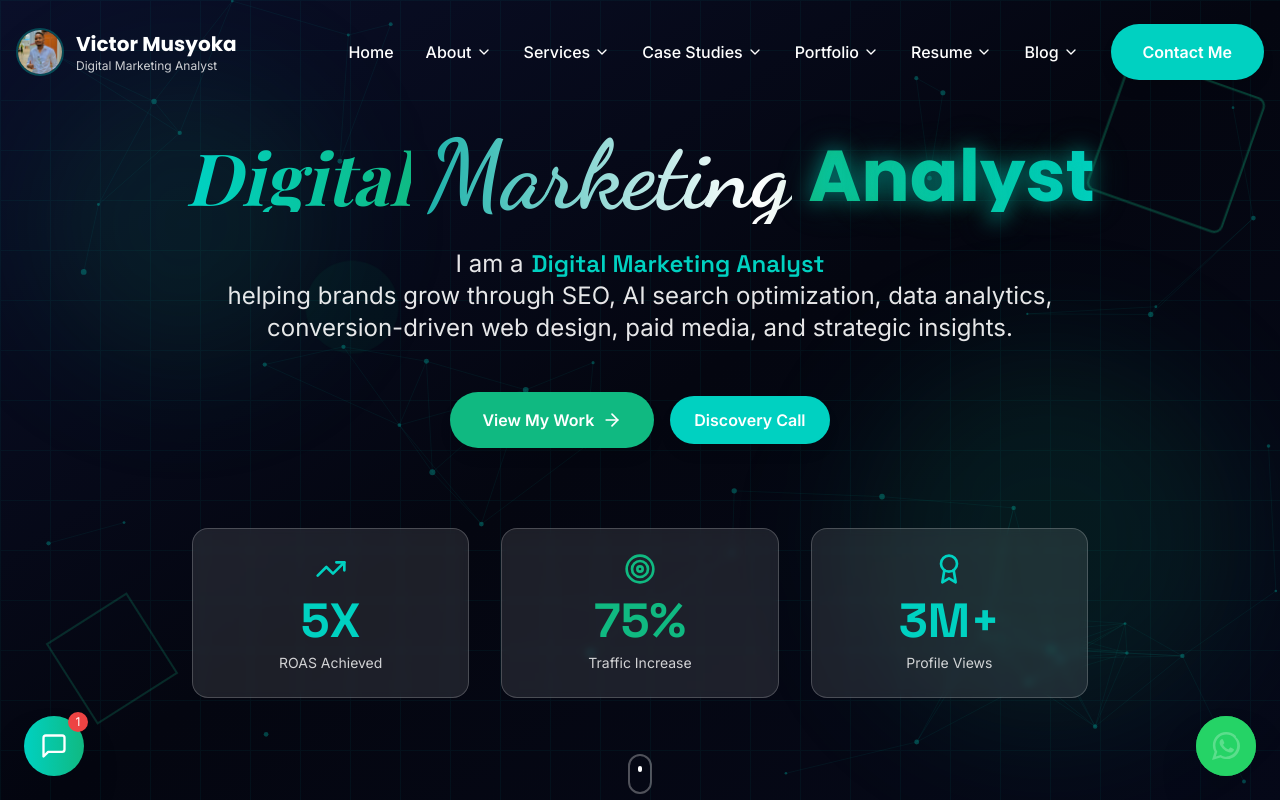
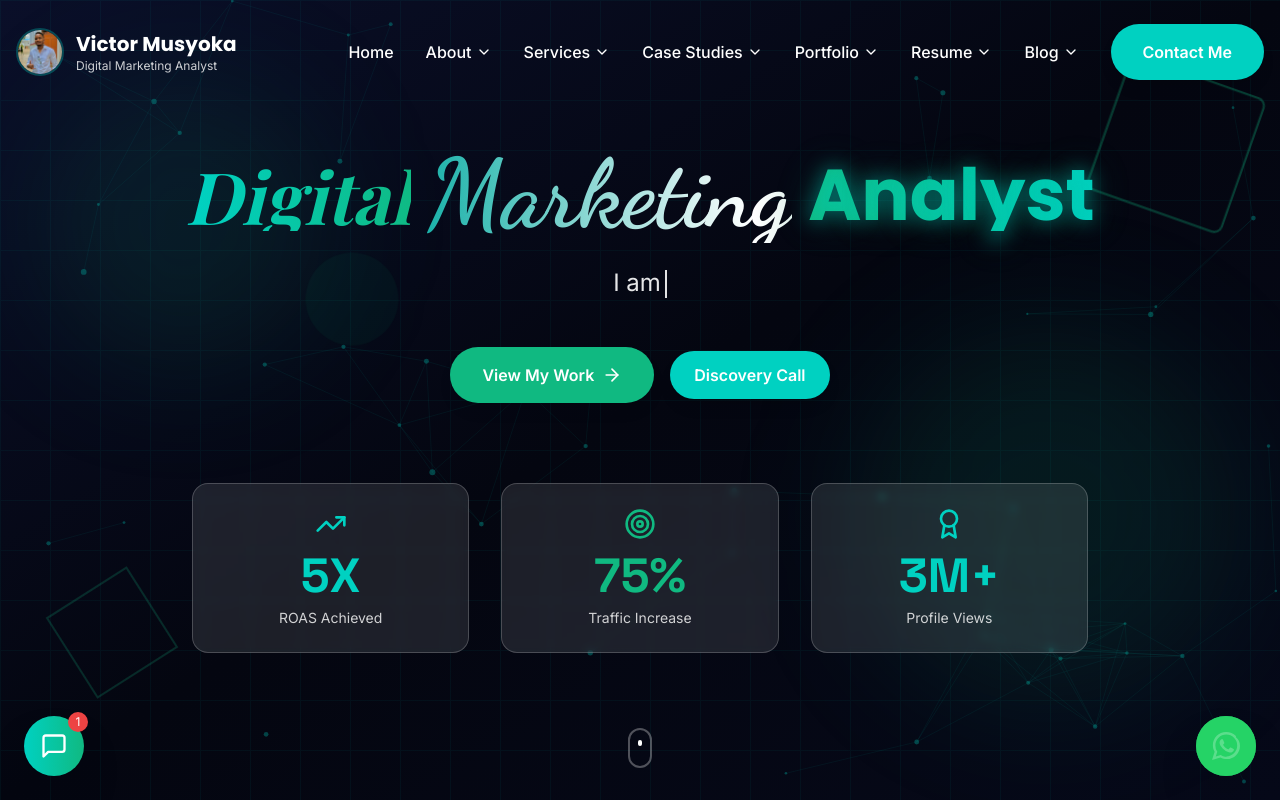
Before and after one commit to eighttwentyeightcodes/victormusyokaportfolio, a Next.js app: page / in a window 1280 px wide. Shown: the top 800 px of the page. Built offline with nearby package versions, Linux system fonts and the light colour scheme; a web font is replaced by a local one.

Commit message:
Add TypingEffect component and integrate into Hero
Introduced a new TypingEffect component to animate text display. Updated the Hero component to use TypingEffect for the main description, replacing the previous role rotation logic for a smoother and more engaging user experience.

```diff
--- a/components/Hero.tsx
+++ b/components/Hero.tsx
@@ -5,6 +5,7 @@ import { ArrowRight, TrendingUp, Target, Award } from 'lucide-react'
 import TechBackground from './TechBackground'
 import { useEffect, useState } from 'react'
 import DiscoveryCallButton from './DiscoveryCallButton'
+import TypingEffect from './TypingEffect'
 
 export default function Hero() {
   const stats = [
@@ -76,24 +77,17 @@ export default function Hero() {
           <motion.div
             initial={{ opacity: 0, y: 30 }}
             animate={{ opacity: 1, y: 0 }}
-            transition={{ duration: 0.8, delay: 0.4 }}
+            transition={{ duration: 0.8, delay: 1 }}
             className="text-xl md:text-2xl text-white/90 mb-12 max-w-4xl mx-auto leading-relaxed"
           >
-            <div className="flex flex-wrap items-center justify-center gap-x-2">
-              <span>I am a</span>
-              <span className="inline-block relative overflow-hidden">
-                <motion.span
-                  key={roleIndex}
-                  initial={{ opacity: 0, y: 20 }}
-                  animate={{ opacity: 1, y: 0 }}
-                  exit={{ opacity: 0, y: -20 }}
-                  transition={{ duration: 0.5 }}
-                  className="text-secondary font-semibold font-display inline-block"
-                >
-                  {roles[roleIndex]}
-                </motion.span>
-              </span>
-              <span>helping brands grow through SEO, AI search optimization, data analytics, conversion-driven web design, paid media, and strategic insights.</span>
+            <div className="text-center">
+              <TypingEffect
+                text="I am a Digital Marketing Analyst helping brands grow through SEO, AI search optimization, data analytics, conversion-driven web design, paid media, and strategic insights."
+                speed={40}
+                delay={1200}
+                className="text-white/90"
+                cursorClassName="bg-secondary"
+              />
             </div>
           </motion.div>
 
--- /dev/null
+++ b/components/TypingEffect.tsx
@@ -0,0 +1,66 @@
+'use client'
+
+import { useState, useEffect } from 'react'
+
+interface TypingEffectProps {
+  text: string
+  speed?: number
+  delay?: number
+  className?: string
+  cursorClassName?: string
+}
+
+export default function TypingEffect({
+  text,
+  speed = 50,
+  delay = 0,
+  className = '',
+  cursorClassName = ''
+}: TypingEffectProps) {
+  const [displayedText, setDisplayedText] = useState('')
+  const [currentIndex, setCurrentIndex] = useState(0)
+  const [isComplete, setIsComplete] = useState(false)
+  const [showCursor, setShowCursor] = useState(true)
+
+  useEffect(() => {
+    // Initial delay before starting typing
+    const startTimeout = setTimeout(() => {
+      if (currentIndex < text.length) {
+        const timeout = setTimeout(() => {
+          setDisplayedText(prev => prev + text[currentIndex])
+          setCurrentIndex(prev => prev + 1)
+        }, speed)
+
+        return () => clearTimeout(timeout)
+      } else {
+        setIsComplete(true)
+      }
+    }, delay)
+
+    return () => clearTimeout(startTimeout)
+  }, [currentIndex, text, speed, delay])
+
+  // Cursor blink effect
+  useEffect(() => {
+    const cursorInterval = setInterval(() => {
+      setShowCursor(prev => !prev)
+    }, 500)
+
+    return () => clearInterval(cursorInterval)
+  }, [])
+
+  return (
+    <span className={className}>
+      {displayedText}
+      <span
+        className={`inline-block w-0.5 h-5 md:h-7 ml-1 ${cursorClassName} ${
+          showCursor ? 'opacity-100' : 'opacity-0'
+        } transition-opacity duration-100`}
+        style={{
+          backgroundColor: 'currentColor',
+          verticalAlign: 'middle'
+        }}
+      />
+    </span>
+  )
+}
```
